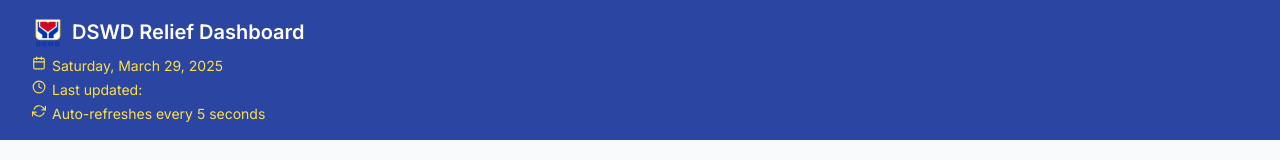
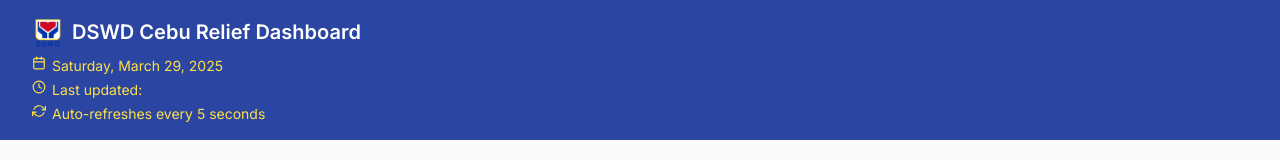
Before and after one commit to jasonllanes/DSWD_Counter, a React (Vite) app: page /dswd-counter/dashboard in a window 1280 px wide. Shown: the top 160 px of the page. Built offline with nearby package versions, Linux system fonts and the light colour scheme; no server answers.

Commit message:
refactor(DashboardHeader): update title to reflect specific location in the dashboard header

```diff
--- a/src/screens/dashboard/components/DashboardHeader.tsx
+++ b/src/screens/dashboard/components/DashboardHeader.tsx
@@ -24,7 +24,7 @@ const DashboardHeader: React.FC<DashboardHeaderProps> = ({ lastUpdated }) => {
                         className="h-8 w-8"
                     />
                     <h1 className="text-white text-xl font-semibold">
-                        DSWD Relief Dashboard
+                        DSWD Cebu Relief Dashboard
                     </h1>
                 </div>
 
```
